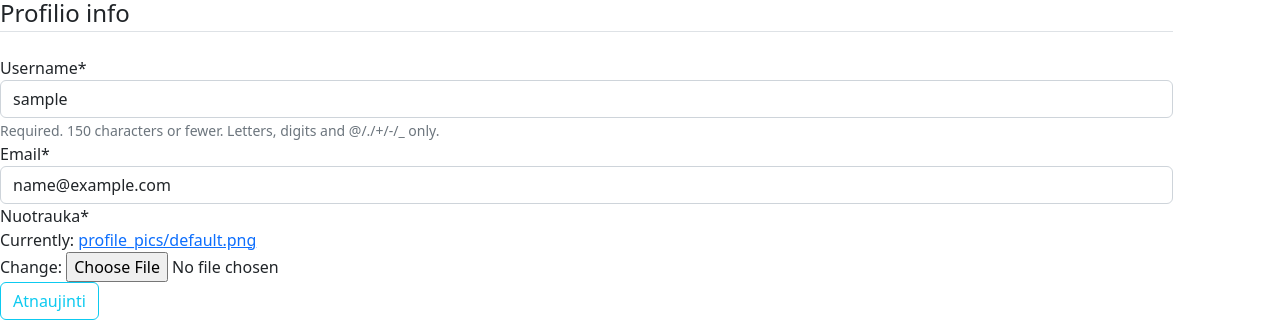
After one commit to MindaugasPu/Motoservisas, a Django app: page /motoservice/profilis/ in a window 1280 px wide. The commit adds this page. Shown: the part 565-885 px from the top of the page. Run offline with Django 4.2, Linux system fonts and the light colour scheme; the visitor is signed in with stand-in values (Sample User, id 1); some libraries are stand-ins or nearby versions.

Commit message:
profilio susiejimas su vartotoju, jo atnaujinimas ir nuotraukos įkėlimas

```diff
--- a/mysite/motoservice/admin.py
+++ b/mysite/motoservice/admin.py
@@ -1,5 +1,5 @@
 from django.contrib import admin
-from .models import Motociklas, MotocikloModelis, Uzsakymas, UzsakymoEilute, Paslauga, UzsakymoReview
+from .models import Motociklas, MotocikloModelis, Uzsakymas, UzsakymoEilute, Paslauga, UzsakymoReview, Profilis
 
 class MotociklasAdmin(admin.ModelAdmin):
     list_display = ('motociklo_modelis', 'metai', 'valstybinis_NR', 'vin_kodas', 'klientas')
@@ -35,3 +35,4 @@ admin.site.register(Uzsakymas, UzsakymasAdmin)
 admin.site.register(UzsakymoEilute, UzsakymoEiltueAdmin)
 admin.site.register(Paslauga, PaslaugaAdmin)
 admin.site.register(UzsakymoReview, UzsakymoReviewAdmin)
+admin.site.register(Profilis)
--- a/mysite/motoservice/apps.py
+++ b/mysite/motoservice/apps.py
@@ -4,3 +4,6 @@ from django.apps import AppConfig
 class MotoserviceConfig(AppConfig):
     default_auto_field = 'django.db.models.BigAutoField'
     name = 'motoservice'
+
+    def ready(self):
+        from .signals import create_profile, save_profile
--- a/mysite/motoservice/forms.py
+++ b/mysite/motoservice/forms.py
@@ -1,8 +1,21 @@
-from .models import UzsakymoReview
+from .models import UzsakymoReview, Profilis
 from django import forms
+from django.contrib.auth.models import User
 
 class UzsakymoReviewForm(forms.ModelForm):
     class Meta:
         model = UzsakymoReview
         fields = ('content', 'uzsakymas', 'reviewer',)
         widgets = {'uzsakymas': forms.HiddenInput(), 'reviewer': forms.HiddenInput()}
+
+class UserUpdateForm(forms.ModelForm):
+    email = forms.EmailField()
+
+    class Meta:
+        model = User
+        fields = ['username', 'email']
+
+class ProfilisUpdateForm(forms.ModelForm):
+    class Meta:
+        model = Profilis
+        fields = ['nuotrauka']
--- a/mysite/motoservice/models.py
+++ b/mysite/motoservice/models.py
@@ -2,6 +2,7 @@ from django.db import models
 from django.contrib.auth.models import User
 from datetime import date
 from tinymce.models import HTMLField
+from PIL import Image
 
 
 # Create your models here.
@@ -112,3 +113,19 @@ class Paslauga(models.Model):
     class Meta:
         verbose_name = 'Paslauga'
         verbose_name_plural = 'Paslaugos'
+
+
+class Profilis(models.Model):
+    user = models.OneToOneField(User, on_delete=models.CASCADE)
+    nuotrauka = models.ImageField(default="profile_pics/default.png", upload_to="profile_pics")
+
+    def __str__(self):
+        return f"{self.user.username} profilis"
+
+    def save(self, *args, **kwargs):
+        super().save(*args, **kwargs)
+        img = Image.open(self.nuotrauka.path)
+        if img.height > 200 or img.width > 200:
+            output_size = (200, 200)
+            img.thumbnail(output_size)
+            img.save(self.nuotrauka.path)
--- /dev/null
+++ b/mysite/motoservice/signals.py
@@ -0,0 +1,17 @@
+from django.db.models.signals import post_save  # signalas (būna įvairių)
+from django.contrib.auth.models import User     # siuntėjas
+from django.dispatch import receiver            # priėmėjas (dekoratorius)
+from .models import Profilis
+
+# Sukūrus vartotoją automatiškai sukuriamas ir profilis.
+@receiver(post_save, sender=User) # jeigu išsaugojamas User objektas, inicijuojama f-ja po dekoratoriumi
+def create_profile(sender, instance, created, **kwargs): # instance yra ką tik sukurtas User objektas.
+    if created:
+        Profilis.objects.create(user=instance)
+        print('KWARGS: ', kwargs)
+
+
+# Pakoregavus vartotoją, išsaugomas ir profilis
+@receiver(post_save, sender=User)
+def save_profile(sender, instance, **kwargs):
+    instance.profilis.save()
--- a/mysite/motoservice/templates/base.html
+++ b/mysite/motoservice/templates/base.html
@@ -40,10 +40,11 @@
     </ul>
     <ul class="navbar-nav ms-auto">
       {% if user.is_authenticated %}
-            <li class="nav-item"><a class="nav-link" href="#">
+            <li class="nav-item"><a class="nav-link" href="{% url 'profilis' %}">
               <svg class="bi bi-person" width="1.5em" height="1.5em" viewBox="0 0 16 16" fill="currentColor" xmlns="http://www.w3.org/2000/svg">
                 <path fill-rule="evenodd" d="M13 14s1 0 1-1-1-4-6-4-6 3-6 4 1 1 1 1h10zm-9.995-.944v-.002.002zM3.022 13h9.956a.274.274 0 00.014-.002l.008-.002c-.001-.246-.154-.986-.832-1.664C11.516 10.68 10.289 10 8 10c-2.29 0-3.516.68-4.168 1.332-.678.678-.83 1.418-.832 1.664a1.05 1.05 0 00.022.004zm9.974.056v-.002.002zM8 7a2 2 0 100-4 2 2 0 000 4zm3-2a3 3 0 11-6 0 3 3 0 016 0z" clip-rule="evenodd"/>
               </svg>
+
             {{ user.get_username }}</a></li>
             <li class="nav-item"><a class="nav-link" href="{% url 'manouzsakymai' %}">Mano užsakymai</a></li>
             <li class="nav-item"><a class="nav-link" href="{% url 'logout' %}">Atsijungti</a></li>
--- /dev/null
+++ b/mysite/motoservice/templates/profilis.html
@@ -0,0 +1,24 @@
+{% extends "base.html" %}
+{% load crispy_forms_tags %}
+{% block content %}
+    <div class="content-section">
+      <div class="media">
+        <img class="rounded-circle account-img" src="{{ user.profilis.nuotrauka.url }}">
+        <div class="media-body">
+          <h2 class="account-heading">{{ user.username }}</h2>
+          <p class="text-secondary">{{ user.email }}</p>
+        </div>
+      </div>
+       <form method="POST" enctype="multipart/form-data">
+            {% csrf_token %}
+            <fieldset class="form-group">
+                <legend class="border-bottom mb-4">Profilio info</legend>
+                {{ u_form|crispy }}
+                {{ p_form|crispy }}
+            </fieldset>
+            <div class="form-group">
+                <button class="btn btn-outline-info" type="submit">Atnaujinti</button>
+            </div>
+        </form>
+    </div>
+{% endblock content %}
--- a/mysite/motoservice/templates/uzsakymai.html
+++ b/mysite/motoservice/templates/uzsakymai.html
@@ -17,7 +17,7 @@
     <tr>
         <th scope="row"><a href="{{ uzsakymas.id }}">{{ uzsakymas.data }}</a></th>
         <td> {{ uzsakymas.get_status_display }}</td>
-        <td> {{ uzsakymas.motociklas.klientas }}</td>
+        <td> <img class="rounded-circle img-fluid.max-width: 10%" src="{{uzsakymas.vartotojas.profilis.nuotrauka.url}}">{{ uzsakymas.motociklas.klientas }}</td>
         <td> {{ uzsakymas.motociklas.motociklo_modelis }}</td>
         <td> {{ uzsakymas.motociklas.valstybinis_NR }}</td>
     </tr>
--- a/mysite/motoservice/urls.py
+++ b/mysite/motoservice/urls.py
@@ -10,5 +10,6 @@ urlpatterns = [
     path("paslaugos/", views.PaslaugaListView.as_view(), name='paslaugos'),
     path('search/', views.search, name='search'),
     path('register/', views.register, name='register'),
+    path('profilis/', views.profilis, name='profilis'),
     path('manouzsakymai/', views.VartotojasListView.as_view(), name='manouzsakymai'),
 ]
--- a/mysite/motoservice/views.py
+++ b/mysite/motoservice/views.py
@@ -7,8 +7,10 @@ from django.contrib.auth.mixins import LoginRequiredMixin
 from django.contrib.auth.forms import User
 from django.views.decorators.csrf import csrf_protect
 from django.contrib import messages
-from .forms import UzsakymoReviewForm
+from .forms import UzsakymoReviewForm, UserUpdateForm,  ProfilisUpdateForm
 from django.views.generic.edit import FormMixin
+from django.contrib.auth.decorators import login_required
+
 
 # Create your views here.
 def index(request):
@@ -119,3 +121,24 @@ def register(request):
             messages.error(request, 'Slaptažodžiai nesutampa!')
             return redirect('register')
     return render(request, 'registration/register.html')
+
+
+@login_required
+def profilis(request):
+    if request.method == "POST":
+        u_form = UserUpdateForm(request.POST, instance=request.user)
+        p_form = ProfilisUpdateForm(request.POST, request.FILES, instance=request.user.profilis)
+        if u_form.is_valid() and p_form.is_valid():
+            u_form.save()
+            p_form.save()
+            messages.success(request, f"Profilis atnaujintas")
+            return redirect('profilis')
+    else:
+        u_form = UserUpdateForm(instance=request.user)
+        p_form = ProfilisUpdateForm(instance=request.user.profilis)
+
+    context = {
+        'u_form': u_form,
+        'p_form': p_form,
+    }
+    return render(request, 'profilis.html', context)
--- a/mysite/mysite/settings.py
+++ b/mysite/mysite/settings.py
@@ -35,6 +35,7 @@ ALLOWED_HOSTS = []
 INSTALLED_APPS = [
     'motoservice',
     'tinymce',
+    'crispy_forms',
     'django.contrib.admin',
     'django.contrib.auth',
     'django.contrib.contenttypes',
@@ -171,3 +172,5 @@ TINYMCE_DEFAULT_CONFIG = {
     'menubar': True,
     'statusbar': True,
     }
+
+CRISPY_TEMPLATE_PACK = 'bootstrap4'
```
